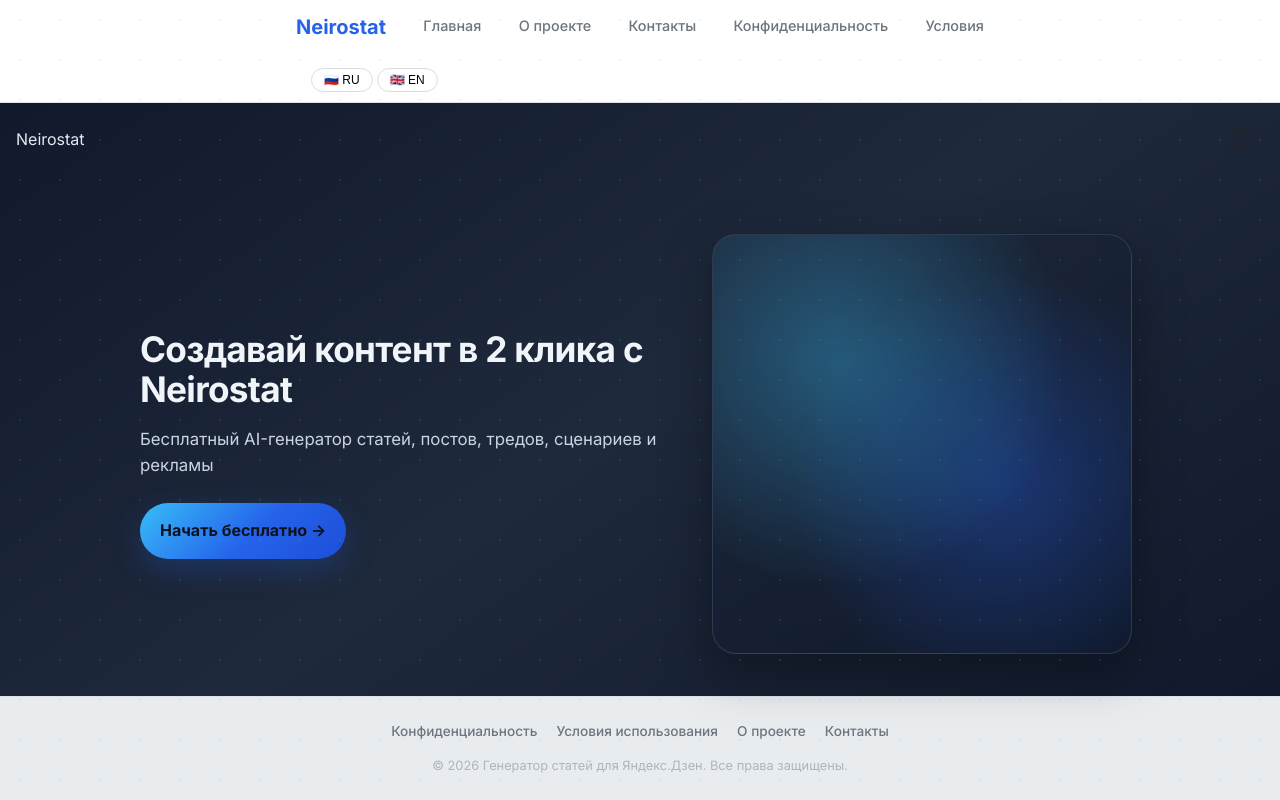
After one commit to Denshik11134/zen_agents_project, a Flask app: template templates/landing.html in a window 1280 px wide. The commit adds this page. Run offline with Flask 3, Linux system fonts and the light colour scheme; the template is opened without the code that fills it, so the values that code supplies are empty.

Commit message:
Дизайн: логотип в углу, новый фон, закрытие меню, добавлен лендинг

```diff
--- a/static/css/style.css
+++ b/static/css/style.css
@@ -53,28 +53,26 @@ html {
 }
 
 body {
-    background: linear-gradient(135deg, #f5f7fa 0%, #e9ecef 100%);
+    background: linear-gradient(145deg, #0f172a 0%, #1e293b 50%, #0f172a 100%);
     position: relative;
     font-family: var(--font-sans);
-    color: var(--color-text);
+    color: #e2e8f0;
     line-height: 1.6;
     min-height: 100vh;
     display: flex;
     flex-direction: column;
-    -webkit-font-smoothing: antialiased;
-    -moz-osx-font-smoothing: grayscale;
 }
 
-body::before {
+body::after {
     content: '';
     position: fixed;
     top: 0;
     left: 0;
     width: 100%;
     height: 100%;
-    background: radial-gradient(circle at 20% 80%, rgba(102, 126, 234, 0.05) 0%, transparent 70%);
+    background-image: radial-gradient(rgba(56, 189, 248, 0.15) 1px, transparent 1px);
+    background-size: 40px 40px;
     pointer-events: none;
-    z-index: 0;
 }
 
 a {
@@ -189,14 +187,15 @@ img {
 
 /* ── Card ── */
 .card {
-    background: transparent;
-    backdrop-filter: blur(0px);
+    background: rgba(30, 41, 59, 0.7);
+    backdrop-filter: blur(12px);
     border-radius: 24px;
     box-shadow: 0 10px 30px rgba(0, 0, 0, 0.08);
     padding: 1.75rem;
     margin-bottom: 1.5rem;
     transition: transform 0.3s ease, box-shadow 0.3s ease;
-    border: 1px solid rgba(255, 255, 255, 0.8);
+    border: 1px solid rgba(71, 85, 105, 0.5);
+    color: #f1f5f9;
 }
 
 .card:hover {
@@ -845,9 +844,10 @@ img {
 .mobile-nav {
     display: none;
     position: relative;
+    display: flex;
     justify-content: space-between;
     align-items: center;
-    padding: 0 15px;
+    padding: 0.75rem 1rem;
 }
 
 .hamburger {
@@ -944,3 +944,87 @@ img {
 .lang-btn.active:hover {
     background: #5a67d8;
 }
+
+/* ── Landing ── */
+.landing-hero {
+    width: 100%;
+    padding: 3.5rem 1rem 2.5rem;
+    flex: 1;
+    display: flex;
+    justify-content: center;
+}
+
+.landing-hero-inner {
+    width: 100%;
+    max-width: 1000px;
+    display: grid;
+    grid-template-columns: 1.1fr 0.9fr;
+    gap: 2rem;
+    align-items: center;
+}
+
+.landing-title {
+    font-size: 2.2rem;
+    line-height: 1.15;
+    letter-spacing: -0.02em;
+    margin-bottom: 1rem;
+    color: #f1f5f9;
+}
+
+.landing-subtitle {
+    font-size: 1.05rem;
+    color: #cbd5e1;
+    margin-bottom: 1.5rem;
+}
+
+.landing-cta {
+    display: inline-flex;
+    align-items: center;
+    justify-content: center;
+    padding: 0.95rem 1.25rem;
+    border-radius: 999px;
+    font-weight: 700;
+    font-size: 1rem;
+    color: #0b1220;
+    background: linear-gradient(135deg, #38bdf8 0%, #2563eb 55%, #1d4ed8 100%);
+    box-shadow: 0 10px 30px rgba(37, 99, 235, 0.25);
+    text-decoration: none;
+    transition: transform 0.15s ease, box-shadow 0.15s ease;
+}
+
+.landing-cta:hover {
+    transform: translateY(-1px);
+    box-shadow: 0 14px 38px rgba(37, 99, 235, 0.32);
+    text-decoration: none;
+}
+
+.landing-hero-visual {
+    width: 100%;
+    display: flex;
+    justify-content: center;
+}
+
+.landing-illustration {
+    width: min(420px, 100%);
+    aspect-ratio: 1 / 1;
+    border-radius: 24px;
+    background:
+        radial-gradient(circle at 30% 30%, rgba(56, 189, 248, 0.35), transparent 55%),
+        radial-gradient(circle at 70% 60%, rgba(37, 99, 235, 0.35), transparent 55%),
+        linear-gradient(145deg, rgba(30, 41, 59, 0.7) 0%, rgba(15, 23, 42, 0.7) 100%);
+    border: 1px solid rgba(71, 85, 105, 0.5);
+    backdrop-filter: blur(12px);
+    box-shadow: 0 18px 50px rgba(0, 0, 0, 0.35);
+}
+
+@media (max-width: 768px) {
+    .landing-hero-inner {
+        grid-template-columns: 1fr;
+    }
+    .landing-hero {
+        padding: 2.5rem 1rem 2rem;
+    }
+    .landing-title {
+        font-size: 1.85rem;
+    }
+}
--- a/templates/base.html
+++ b/templates/base.html
@@ -87,7 +87,20 @@
 </footer>
 
 {% block extra_scripts %}
-<!-- Скрипт не нужен, всё в onclick -->
+<script>
+document.addEventListener('DOMContentLoaded', function() {
+    var menu = document.getElementById('mobile-menu');
+    var hamburger = document.getElementById('hamburger-btn');
+    function closeMenu(e) {
+        if (menu && hamburger && menu.style.display === 'flex') {
+            if (!menu.contains(e.target) && !hamburger.contains(e.target)) {
+                menu.style.display = 'none';
+            }
+        }
+    }
+    document.addEventListener('click', closeMenu);
+});
+</script>
 {% endblock %}
 </body>
 </html>
--- /dev/null
+++ b/templates/landing.html
@@ -0,0 +1,19 @@
+{% extends "base.html" %}
+
+{% block title %}Neirostat — Создавай контент в 2 клика{% endblock %}
+
+{% block content %}
+<main class="landing-hero">
+    <div class="landing-hero-inner">
+        <div class="landing-hero-content">
+            <h1 class="landing-title">Создавай контент в 2 клика с Neirostat</h1>
+            <p class="landing-subtitle">Бесплатный AI-генератор статей, постов, тредов, сценариев и рекламы</p>
+            <a class="landing-cta" href="{{ url_for('index') }}">Начать бесплатно →</a>
+        </div>
+
+        <div class="landing-hero-visual" aria-hidden="true">
+            <div class="landing-illustration"></div>
+        </div>
+    </div>
+</main>
+{% endblock %}
--- a/web_app.py
+++ b/web_app.py
@@ -90,6 +90,10 @@ def _generate_article_job(job_id: str, user_topic: str | None, user_format: str
 def index():
     """Главная страница с формой."""
     return render_template("index.html")
+
+@app.route('/landing')
+def landing():
+    return render_template('landing.html')
 
 @app.route("/privacy")
 def privacy():
```
